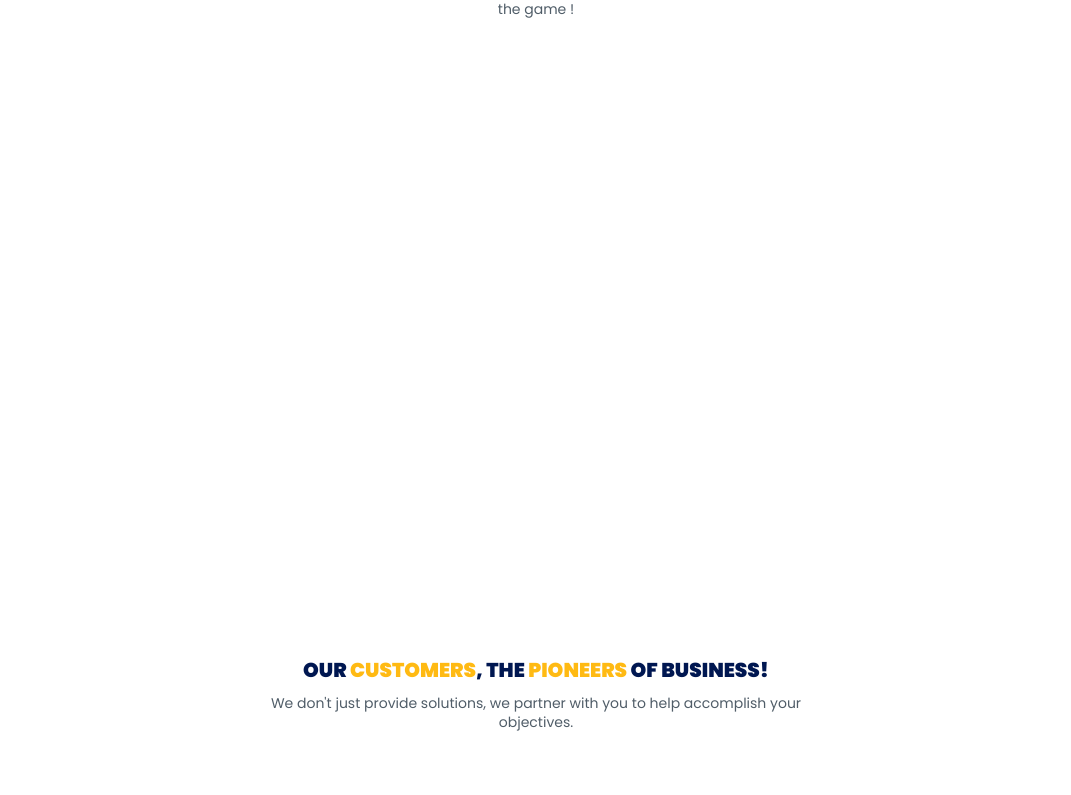
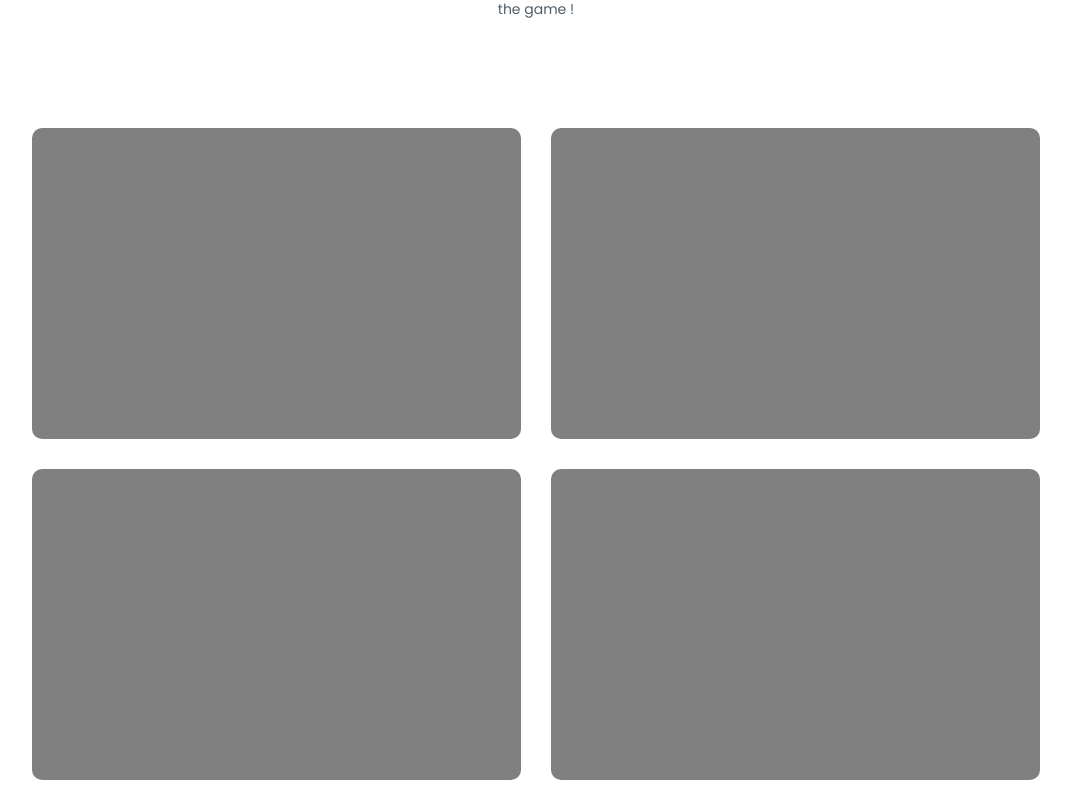
Before and after one commit to maxime-dot/website3, a Next.js app: page / in a window 1280 px wide. Shown: the part 2385-3180 px from the top of the page, without its empty margins (104-1175 px from the left). Built offline with nearby package versions, Linux system fonts and the light colour scheme.

Commit message:
feat: setting up  service card

```diff
--- a/src/components/sections/main-services/MainServices.tsx
+++ b/src/components/sections/main-services/MainServices.tsx
@@ -3,6 +3,7 @@ import React from "react";
 import "./main-services.scss";
 import {LazyMotion, domAnimation, m, motion} from "framer-motion";
 import {titleAnimation} from "@/animation/animation";
+import ServiceCard from "@/components/services-card/ServiceCard";
 const MainServices: React.FC = () => {
   return (
     <section
@@ -35,6 +36,12 @@ const MainServices: React.FC = () => {
           </m.p>
         </LazyMotion>
       </div>
+      <div className="main-services-lists w-100">
+        <ServiceCard />
+        <ServiceCard />
+        <ServiceCard />
+        <ServiceCard />
+      </div>
     </section>
   );
 };
--- a/src/components/sections/main-services/main-services.scss
+++ b/src/components/sections/main-services/main-services.scss
@@ -6,4 +6,19 @@
       padding-bottom: 20px;
     }
   }
+  .main-services-lists {
+    margin-top: 108px;
+    display: grid;
+    grid-template-columns: 1fr 1fr;
+    flex-wrap: wrap;
+    gap: 30px;
+  }
 }
+
+@media (max-width: 768px) {
+  .main-services {
+    .main-services-lists {
+      grid-template-columns: 1fr;
+    }
+  }
+}
--- /dev/null
+++ b/src/components/services-card/ServiceCard.tsx
@@ -0,0 +1,7 @@
+import React from "react";
+import "./service-card.scss";
+const ServiceCard: React.FC = () => {
+  return <div className="service-card w-100"></div>;
+};
+
+export default ServiceCard;
--- /dev/null
+++ b/src/components/services-card/service-card.scss
@@ -0,0 +1,5 @@
+.service-card {
+  height: 311px;
+  background: grey;
+  border-radius: 10px;
+}
```
